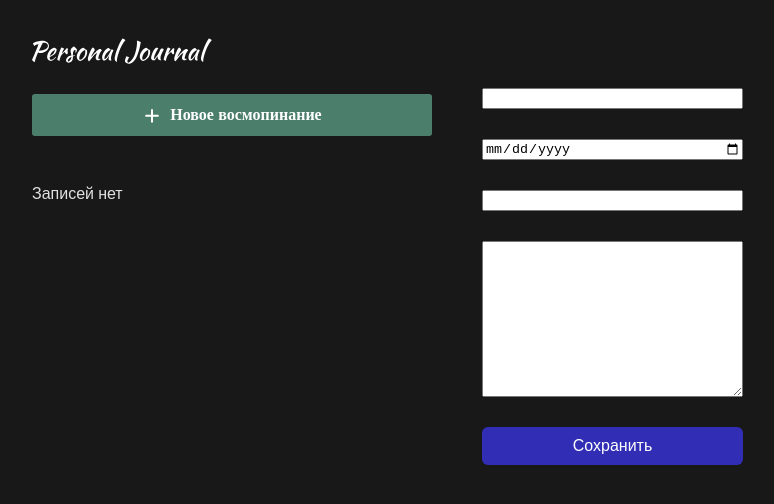
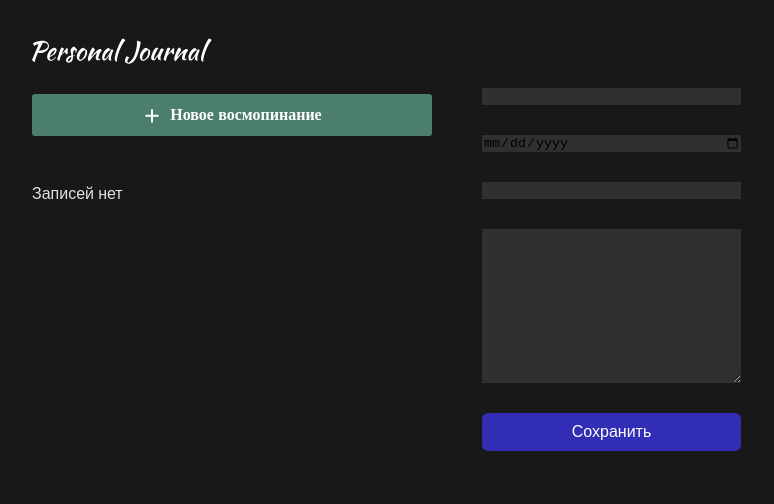
Before and after one commit to Khausta/react, a React (Vite) app: page / in a window 1280 px wide. Shown: the top 504 px of the page, without its empty margins (6-780 px from the left). Built offline with nearby package versions, Linux system fonts and the light colour scheme.

Commit message:
CSS modules

```diff
--- a/src/components/Header/Header.jsx
+++ b/src/components/Header/Header.jsx
@@ -1,9 +1,9 @@
-import './Header.css';
+import styles from './Header.module.css';
 
 function Header() {
 	return (
 
-		<img className='logo' src=" /logo.svg" alt="Personal Journal Logotype" />
+		<img className={styles.logo} src=" /logo.svg" alt="Personal Journal Logotype" />
 
 	);
 }
--- a/src/components/JournalForm/JournalForm.jsx
+++ b/src/components/JournalForm/JournalForm.jsx
@@ -1,4 +1,4 @@
-import './JournalForm.css';
+import styles from './JournalForm.module.css';
 import Button from '../Button/Button';
 import { useState } from 'react';
 
@@ -42,11 +42,11 @@ function JournalForm({ onSubmit }) {
 	};
 
 	return (
-		<form className="journal-form" onSubmit={addJournalItem}>
-			<input type='text' name="title" className={`input ${formValidState.title ? '' : 'invalid'}`}  />
-			<input type='date' name="date" className={`input ${formValidState.date ? '' : 'invalid'}`}  />
-			<input type='text' name="tag"  />
-			<textarea name="text" id="" cols="30" rows="10" className={`input ${formValidState.text ? '' : 'invalid'}`}  ></textarea>
+		<form className={styles['journal-form']} onSubmit={addJournalItem}>
+			<input type='text' name="title" className={`${styles['input']} ${formValidState.title ? '' : 'invalid'}`}  />
+			<input type='date' name="date" className={`${styles['input']} ${formValidState.date ? '' : 'invalid'}`}  />
+			<input type='text' name="tag" className={styles.input} />
+			<textarea name="text" id="" cols="30" rows="10" className={`${styles['input']} ${formValidState.text ? '' : 'invalid'}`}  ></textarea>
 			<Button text="Сохранить" />
 		</form>
 	);
--- a/src/components/JournalForm/JournalForm.css
+++ b/src/components/JournalForm/JournalForm.module.css
@@ -10,3 +10,8 @@
     background: rgb(220, 183, 183);
 
 }
+
+.input {
+    border: none;
+    background: rgba(255, 255, 255, 0.10);
+}
```
Also changed, not shown: src/components/Header/Header.module.css (renamed from src/components/Header/Header.css).
